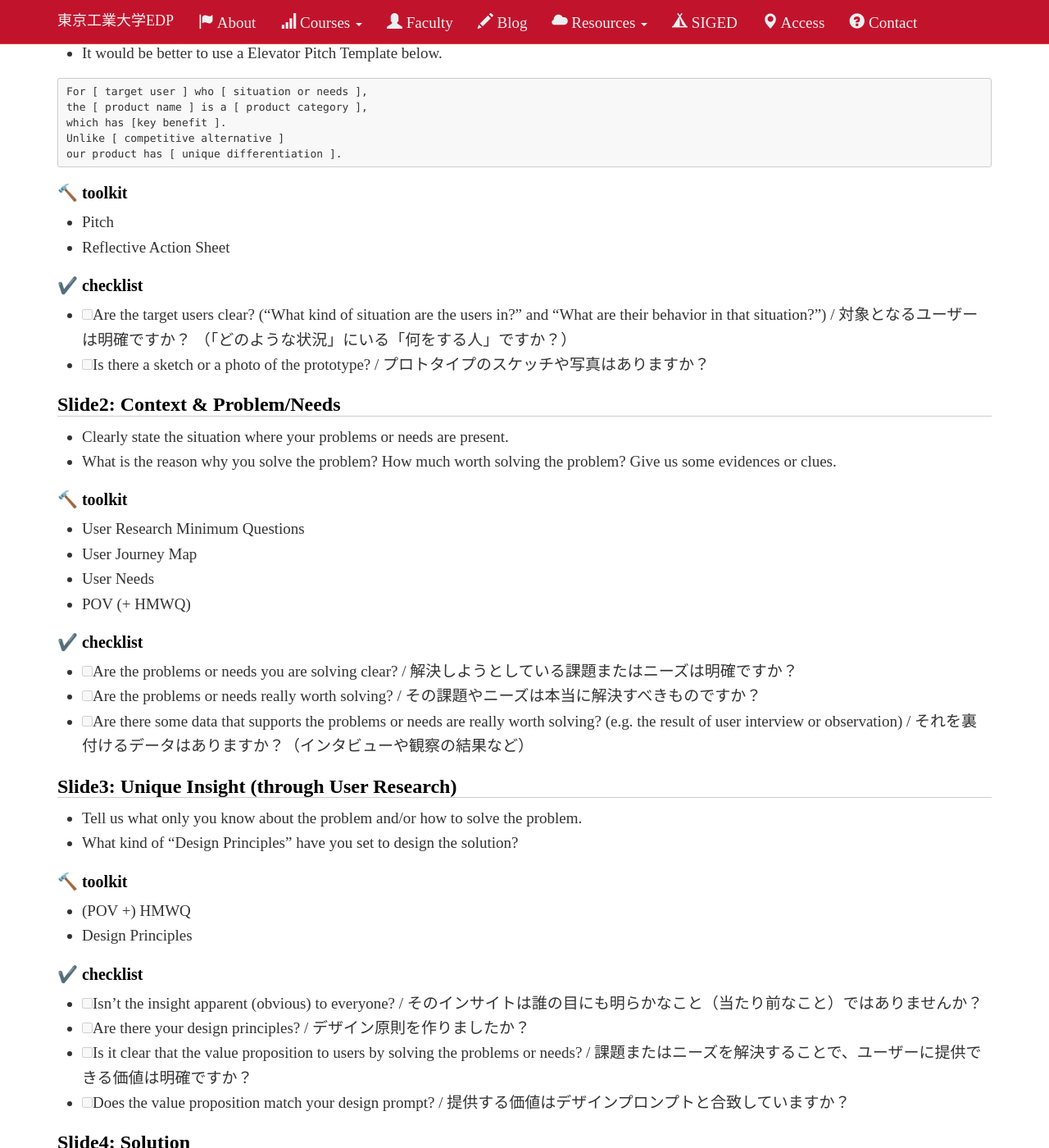
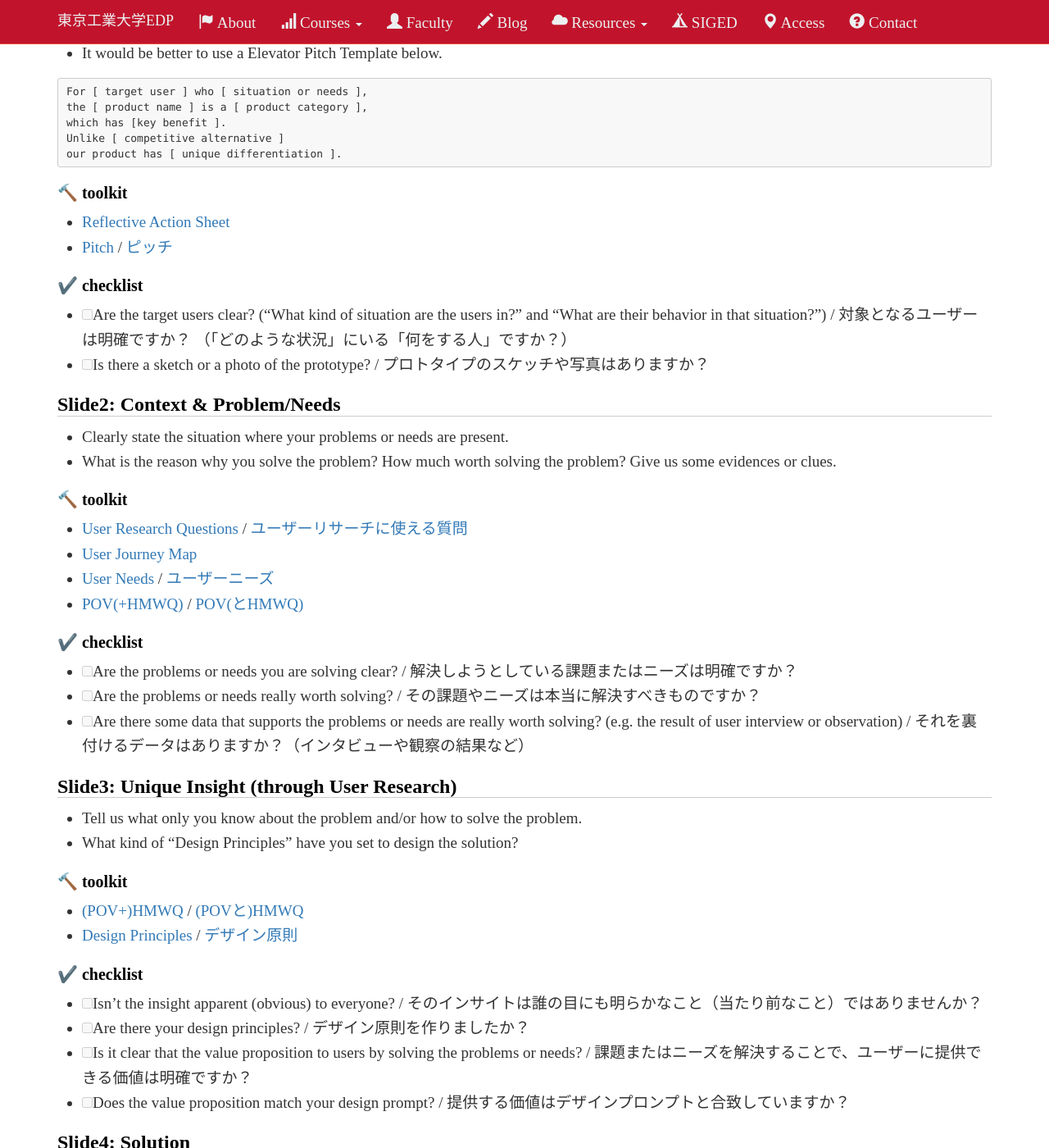
Before and after one commit to titech-edp/titech-edp.github.io, a Jekyll site: the page built from resources/pitch-template/index.md, in a window 1280 px wide and 1400 px high, scrolled down 1006 px. Shown: the whole window at 82% size. Built offline with Jekyll 4.4.1, drawn with Linux system fonts in a browser that asks for light colours; nearby versions of some CDN libraries; library files that are not in the unit come from our copies; some of the changed text lies outside the part shown.

Commit message:
Add links

````diff
--- a/resources/pitch-template/index.md
+++ b/resources/pitch-template/index.md
@@ -34,8 +34,8 @@ our product has [ unique differentiation ].
 ```
 
 ### 🔨 toolkit
-* Pitch
-* Reflective Action Sheet
+- [Reflective Action Sheet](/toolkit/reflective-action-sheet.pdf)
+- [Pitch](/toolkit/pitch.pdf) / [ピッチ](/toolkit/pitch_ja.pdf)
 
 ### ✔️ checklist
 * [ ] Are the target users clear? (“What kind of situation are the users in?” and “What are their behavior in that situation?”) / 対象となるユーザーは明確ですか？ （「どのような状況」にいる「何をする人」ですか？）
@@ -46,10 +46,10 @@ our product has [ unique differentiation ].
 - What is the reason why you solve the problem? How much worth solving the problem? Give us some evidences or clues.
 
 ### 🔨 toolkit
-* User Research Minimum Questions
-* User Journey Map
-* User Needs
-* POV (+ HMWQ)
+- [User Research Questions](/toolkit/user-research-questions.pdf) / [ユーザーリサーチに使える質問](/toolkit/user-research-questions_ja.pdf)
+- [User Journey Map](/toolkit/user-journey-map.pdf)
+- [User Needs](/toolkit/user-needs.pdf) / [ユーザーニーズ](/toolkit/user-needs_ja.pdf)
+- [POV(+HMWQ)](/toolkit/pov-hmwq.pdf) / [POV(とHMWQ)](/toolkit/pov-hmwq_ja.pdf)
 
 ### ✔️ checklist
 
@@ -62,8 +62,8 @@ our product has [ unique differentiation ].
 - What kind of "Design Principles" have you set to design the solution?
 
 ### 🔨 toolkit
-* (POV +) HMWQ
-* Design Principles
+- [(POV+)HMWQ](/toolkit/pov-hmwq.pdf) / [(POVと)HMWQ](/toolkit/pov-hmwq_ja.pdf)
+- [Design Principles](/toolkit/design-principles.pdf) / [デザイン原則](/toolkit/design-principles_ja.pdf)
 
 ### ✔️ checklist
 
@@ -78,10 +78,10 @@ our product has [ unique differentiation ].
 - What are your differentiating factors?
 
 ### 🔨 toolkit
-* Ideas
-* Product
-* Competitive Positioning Map
-* Storyboard
+- [Idea Rader](/tookit/idea-rader.pdf)
+- [Product Sketch](/toolkit/product-sketch.pdf) / [プロダクトスケッチ](/toolkit/product-sketch_ja.pdf)
+- [Competitive Positioning Map](/toolkit/competitive-positioning-map.pdf)
+- [Storyboard](/toolkit/storyboard.pdf) / [ストーリーボード](/toolkit/storyboard_ja.pdf)
 
 ### ✔️ checklist
 
@@ -97,7 +97,7 @@ our product has [ unique differentiation ].
 - How much does it solve the problem? Give us some evidences.
 
 ### 🔨 toolkit
-* User Test Minimum Questions
+- [User Test Questions](/toolkit/user-test-questions.pdf) / [ユーザーテストに使える最低限の質問](/toolkit/user-test-questions_ja.pdf)
 
 ### ✔️ checklist
 
@@ -107,7 +107,7 @@ our product has [ unique differentiation ].
 - Do you have any future plan?
 
 ### 🔨 toolkit
-* 9-Window tool
+- [9-window tool](/toolkit/9-window-tool.pdf)
 
 ## Slide7: Ending and Call To Action
 - Photo of your prototype (again).
````
